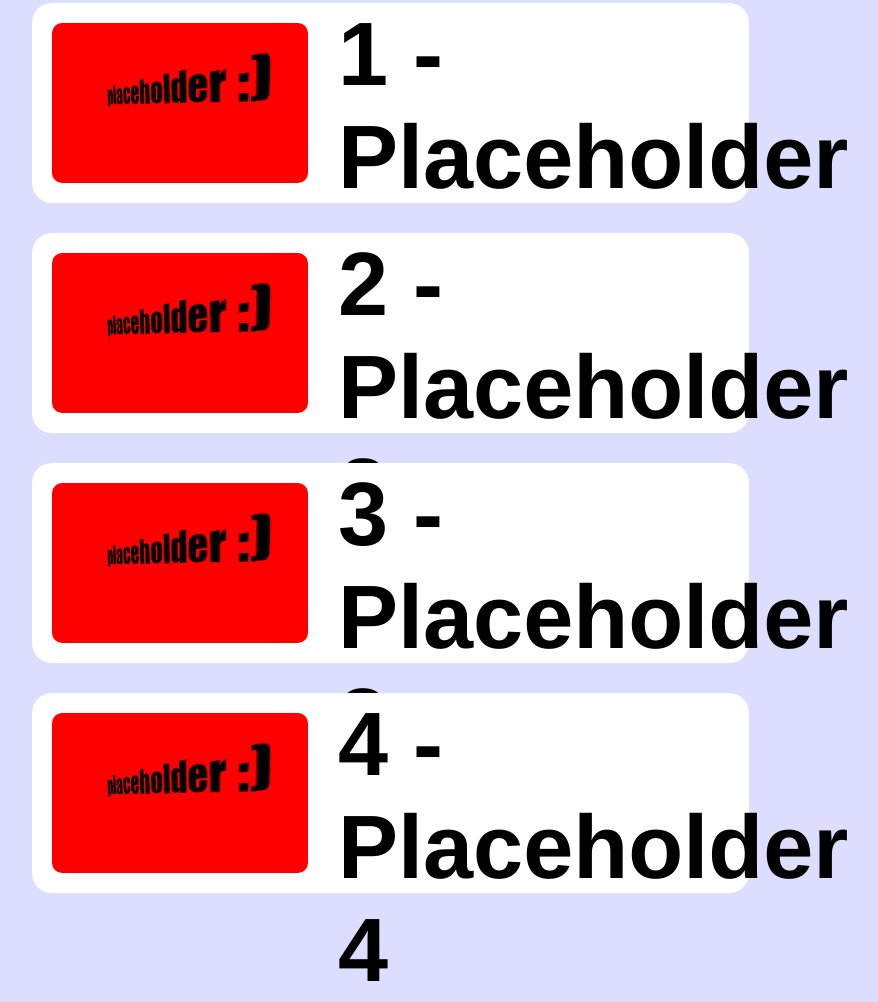
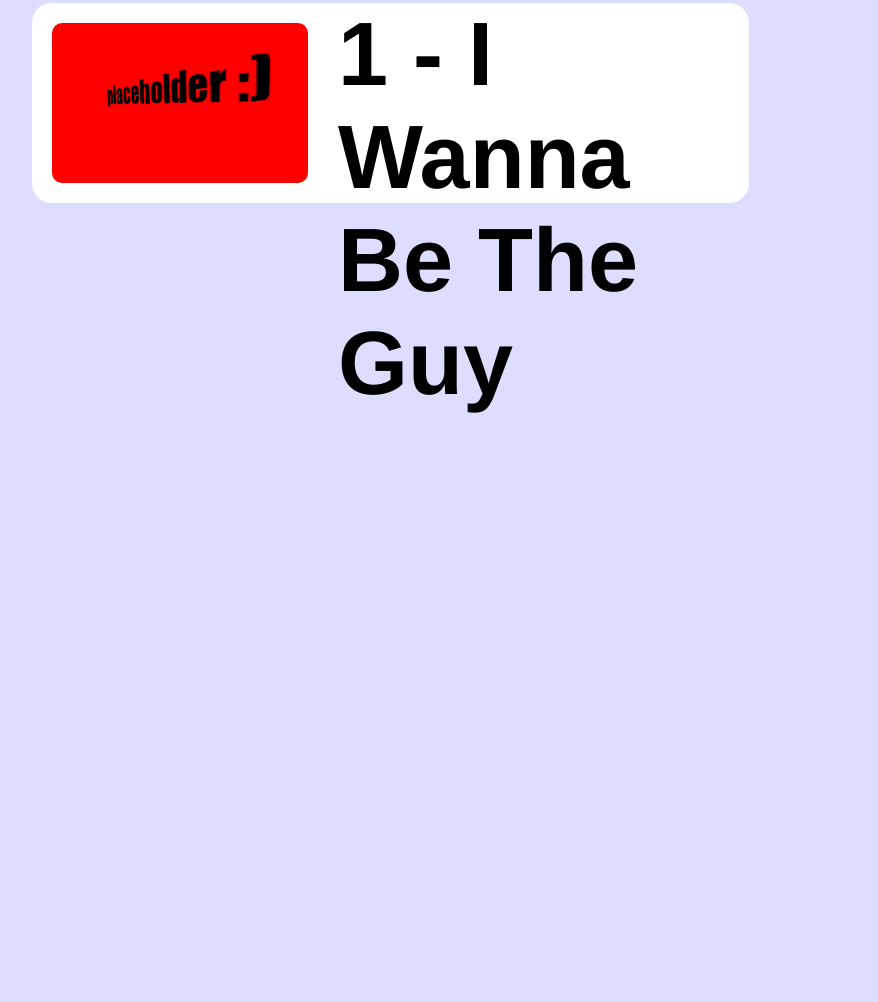
Before and after one commit to JalvinGaming/PlatformerDemonList, a plain HTML site: page index.html in a window 1280 px wide. Shown: the part 347-1349 px from the top of the page, without its empty margins (96-974 px from the left). After the commit the page ends 800 px from the top, so only its background shows below. Drawn offline with Linux system fonts and the light colour scheme.

Commit message:
Update index.html

```diff
--- a/index.html
+++ b/index.html
@@ -15,19 +15,7 @@
         <div class="brace"></div>
         <div class="leveldiv">
             <img class="thumbnail" src="Images/thumb/placeholder.png">
-            <h2 class="titlelvl">1 - Placeholder</h2>
-        </div>
-        <div class="leveldiv">
-            <img class="thumbnail" src="Images/thumb/placeholder.png">
-            <h2 class="titlelvl">2 - Placeholder 2</h2>
-        </div>
-        <div class="leveldiv">
-            <img class="thumbnail" src="Images/thumb/placeholder.png">
-            <h2 class="titlelvl">3 - Placeholder 3</h2>
-        </div>
-        <div class="leveldiv">
-            <img class="thumbnail" src="Images/thumb/placeholder.png">
-            <h2 class="titlelvl">4 - Placeholder 4</h2>
+            <h2 class="titlelvl">1 - I Wanna Be The Guy</h2>
         </div>
     </body>
 </html>
```
